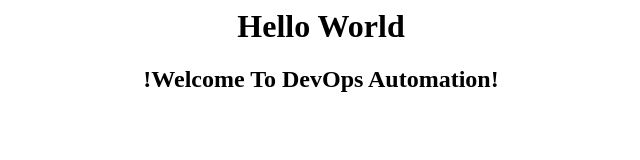
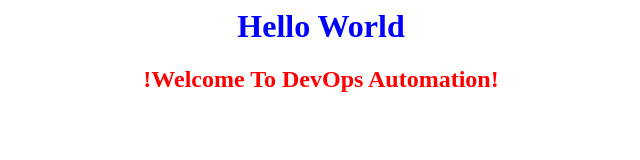
Before and after one commit to pk2101/deploy_web, a plain HTML site: page index.html in a window 1280 px wide. Shown: the whole page, without its empty margins (319-959 px from the left). Drawn offline with Linux system fonts and the light colour scheme.

Commit message:
dev1 second comment

```diff
--- a/index.html
+++ b/index.html
@@ -2,8 +2,8 @@
 <body>
 
 
-<h1 style="text-align:center;">Hello World</h1>
-<h2 style="text-align:center;">!Welcome To DevOps Automation!</h2>
+<h1 style="text-align:center; color:blue;">Hello World</h1>
+<h2 style="text-align:center;color:red;">!Welcome To DevOps Automation!</h2>
 
 
 
```
